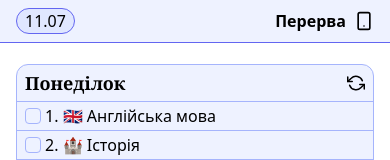
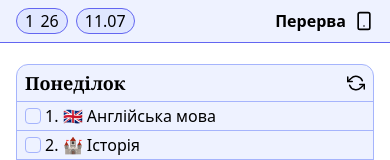
Before and after one commit to nazar1ua/vue-schedule, a Vue app: page / in a window 390 px wide. Shown: the top 160 px of the page. Built offline with nearby package versions, Linux system fonts and the light colour scheme.

Commit message:
Покращення

```diff
--- a/src/components/Header.vue
+++ b/src/components/Header.vue
@@ -3,7 +3,7 @@
     <div class="container px-4 py-2 mx-auto">
       <div class="flex justify-between items-center">
         <div class="shrink-0">
-          <span class="hidden sm:inline-flex mr-2 gap-[1px] rounded-full border border-indigo-500 dark:border-indigo-300 px-2 bg-indigo-100 dark:bg-indigo-600">
+          <span :class="[getLessonIndex() !== null ? 'hidden sm:inline-flex' : 'inline-flex']" class="mr-2 gap-[1px] rounded-full border border-indigo-500 dark:border-indigo-300 px-2 bg-indigo-100 dark:bg-indigo-600">
             {{ time.hours }}
             <span class="blink">:</span>
             {{time.minutes}}
```
